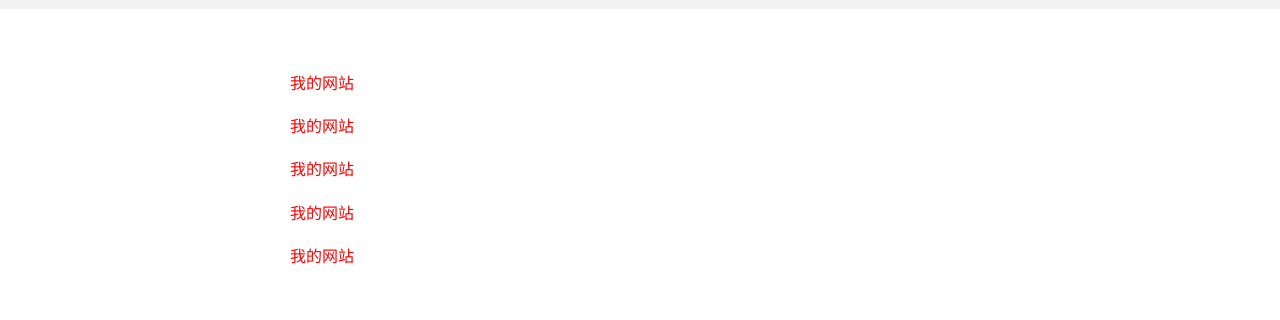
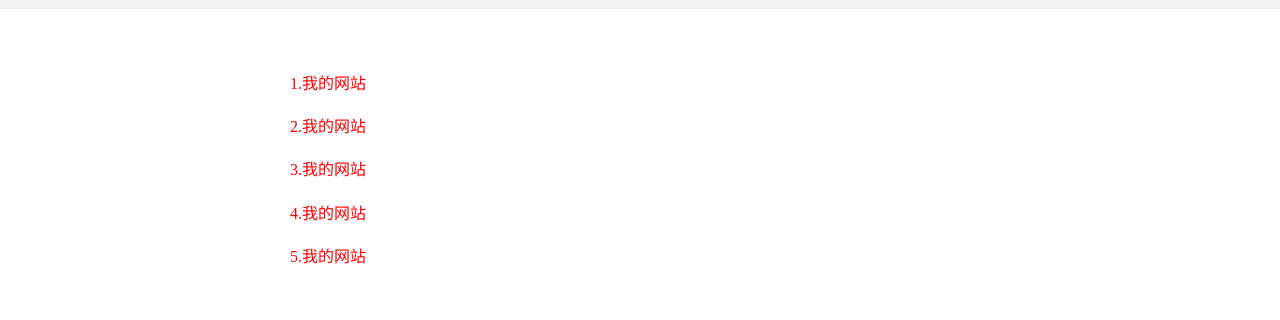
Before and after one commit to zhelisixiaochen/re001-one, a plain HTML site: page index.html in a window 1280 px wide. Shown: the part 155-475 px from the top of the page. Drawn offline with Linux system fonts and the light colour scheme.

Commit message:
Update index.html

```diff
--- a/index.html
+++ b/index.html
@@ -3,7 +3,7 @@
   <head>
     <meta charset="utf-8">
     <meta name="viewport" content="width=device-width, initial-scale=1" />
-    <title>这里是小辰</title>
+    <title>这里是小辰啦</title>
     <style>
       body {
         margin: 0;
@@ -25,11 +25,11 @@
       line-height: 1.7;
       color:red;
     ">
-       <p>我的网站</p>
-       <p>我的网站</p>
-       <p>我的网站</p>
-       <p>我的网站</p>
-       <p>我的网站</p>
+       <p>1.我的网站</p>
+       <p>2.我的网站</p>
+       <p>3.我的网站</p>
+       <p>4.我的网站</p>
+       <p>5.我的网站</p>
     </div>
     <div style="
       background-color: #f1f1f1;
```
